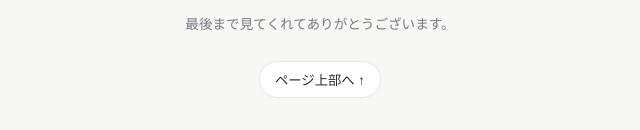
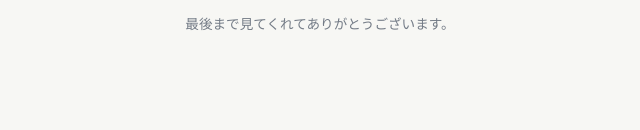
Before and after one commit to 261zs01261-a11y/261zs01261-a11y.github.io, a plain HTML site: page index.html in a window 1280 px wide. Shown: the part 2692-2822 px from the top of the page, 320-960 px from the left. After the commit the page ends 2776 px from the top, so only its background shows below. Drawn offline with Linux system fonts and the light colour scheme.

Commit message:
Update index.html

```diff
--- a/index.html
+++ b/index.html
@@ -83,7 +83,6 @@
   <footer>
     <p class="footer-logo">TAKENOKO<span>.</span></p>
     <p>最後まで見てくれてありがとうございます。</p>
-    <button id="backToTop" class="back-top" type="button">ページ上部へ ↑</button>
   </footer>
 </body>
 </html>
```
